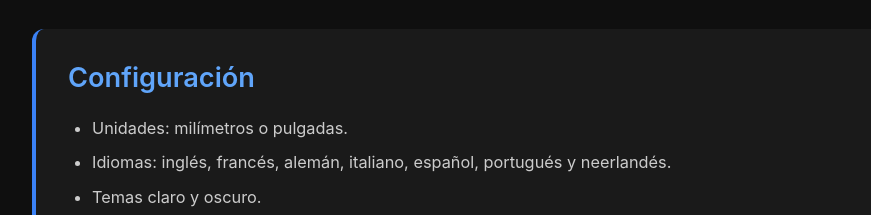
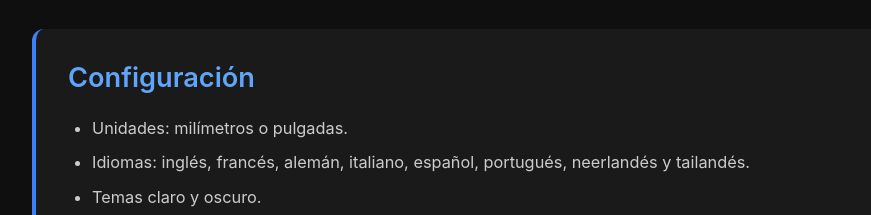
Before and after one commit to Poli-International/piercing-angle-guide, a plain HTML site: page documentation-es.html in a window 1280 px wide. Shown: the part 3349-3564 px from the top of the page, without its empty margins (174-1045 px from the left). Drawn offline with Linux system fonts and the light colour scheme.

Commit message:
sync documentation-es.html from the live site
The website copy of this tool moved on and the repo did not, so an
AI Studio import from here would have reverted it.

```diff
--- a/documentation-es.html
+++ b/documentation-es.html
@@ -106,7 +106,7 @@
         <h2>Configuración</h2>
         <ul>
         <li>Unidades: milímetros o pulgadas.</li>
-        <li>Idiomas: inglés, francés, alemán, italiano, español, portugués y neerlandés.</li>
+        <li>Idiomas: inglés, francés, alemán, italiano, español, portugués, neerlandés y tailandés.</li>
         <li>Temas claro y oscuro.</li>
         <li>Incrustar: copie un fragmento de iframe desde el botón Incrustar.</li>
         </ul>
```
